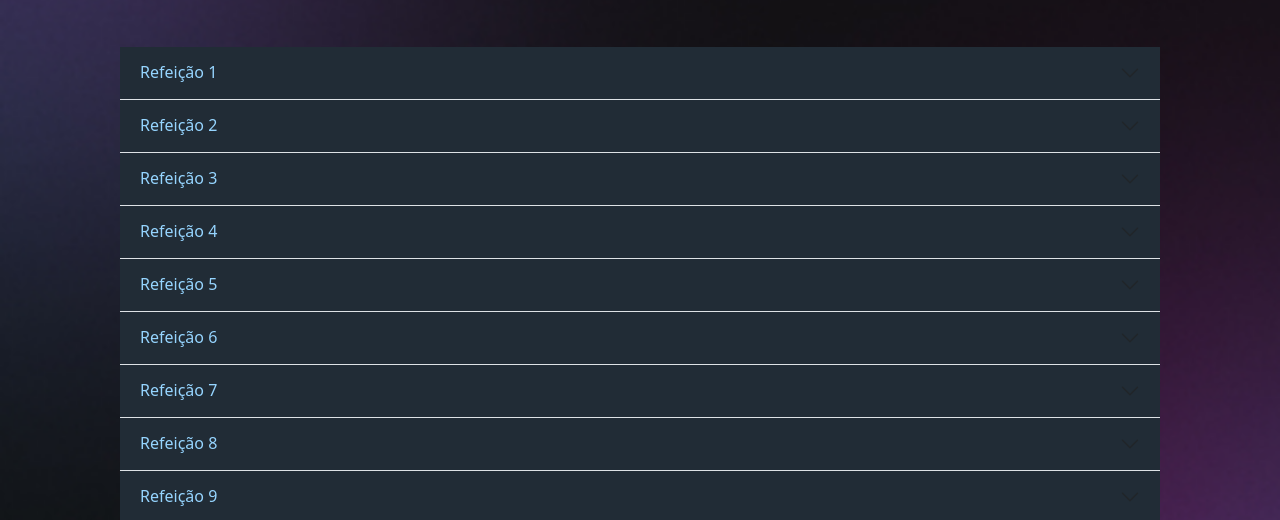
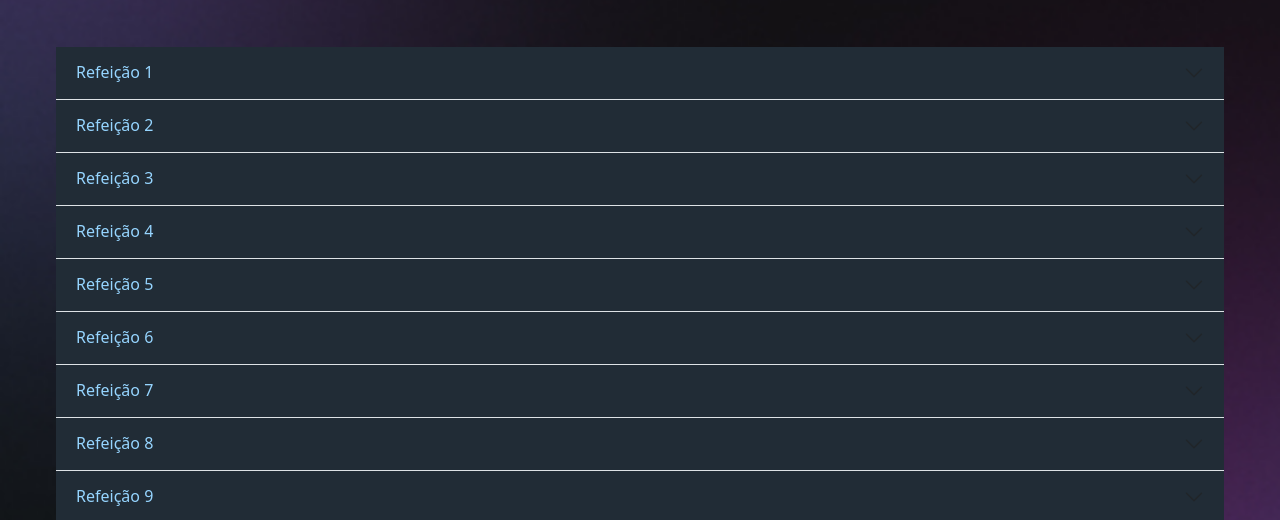
Before and after one commit to aylmerbolzan/PlanoAlimentar-LaylaCorrea, a plain HTML site: page index.html in a window 1280 px wide. Shown: the part 280-800 px from the top of the page. Drawn offline with nearby package versions, Linux system fonts and the light colour scheme.

Commit message:
Ajuste em padding do body

```diff
--- a/style.css
+++ b/style.css
@@ -3,7 +3,7 @@
 }
 
 body {
-  padding: 40px 120px;
+  padding: 40px 7vh;
   background-image: url(./assets/bg-mobile.jpg);
   background-repeat: no-repeat;
   background-position: top center;
```
